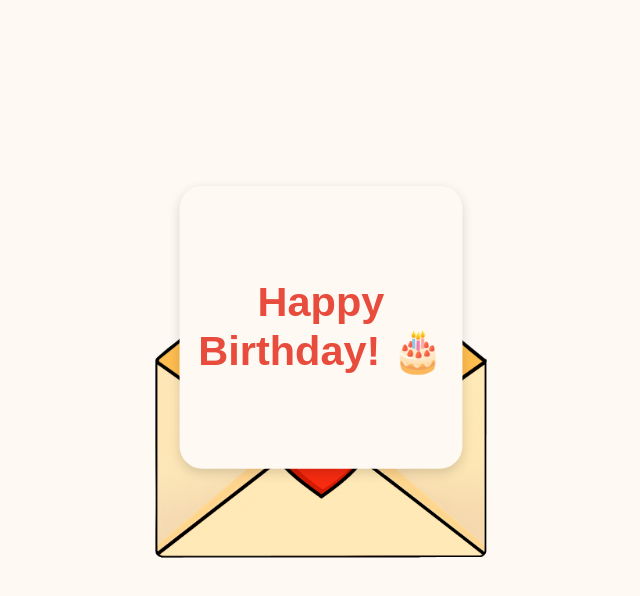
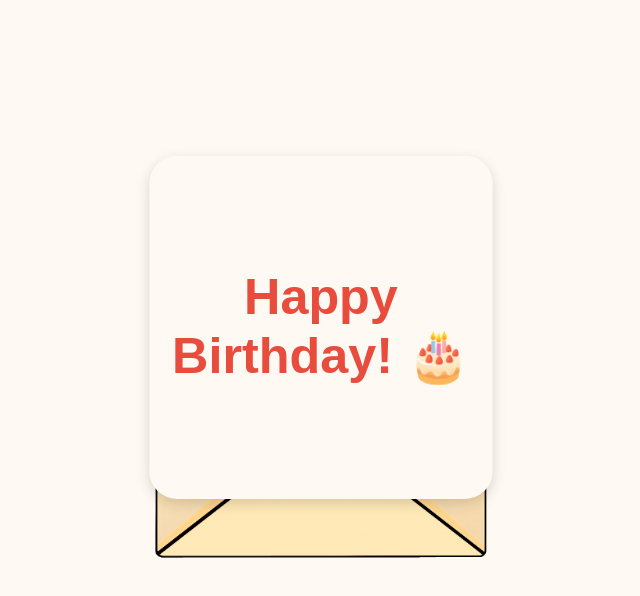
Before and after one commit to yxxn15/aunt, a plain HTML site: page index.html in a window 1280 px wide. Both pictures are taken after a click on the picture 640 px from the left and 400 px from the top of the page. Shown: the whole page, without its empty margins (319-959 px from the left). Drawn offline with Linux system fonts and the light colour scheme.

Commit message:
크기수정

```diff
--- a/script.js
+++ b/script.js
@@ -40,7 +40,7 @@ setTimeout(() => {
   document.querySelector(".initial-text").style.display = "none";
   const paper = document.getElementById("birthdayPaper");
   paper.classList.add("reveal");  // ✅ 반드시 추가
-}, 5700);
+}, 4700);
 });
 
 // 다음 버튼 클릭 시 초대장 본문으로 전환
--- a/style.css
+++ b/style.css
@@ -53,11 +53,11 @@ body {
       z-index: 2;
     }
     #birthdayPaper.show {
-  transform: translate(-50%, -120%) scale(1);
+  transform: translate(-50%, -120%) scale(2);
   opacity: 1;
 }
 #birthdayPaper.expand {
-   transform: translate(-50%, -50%) scale(4);
+   transform: translate(-50%, -50%) scale(3);
   top: 50%;       /* 중심 기준으로 위치 재조정 */
   bottom: auto;   /* bottom 기준 제거 */
   transition: transform 1s ease, top 1s ease;
```
